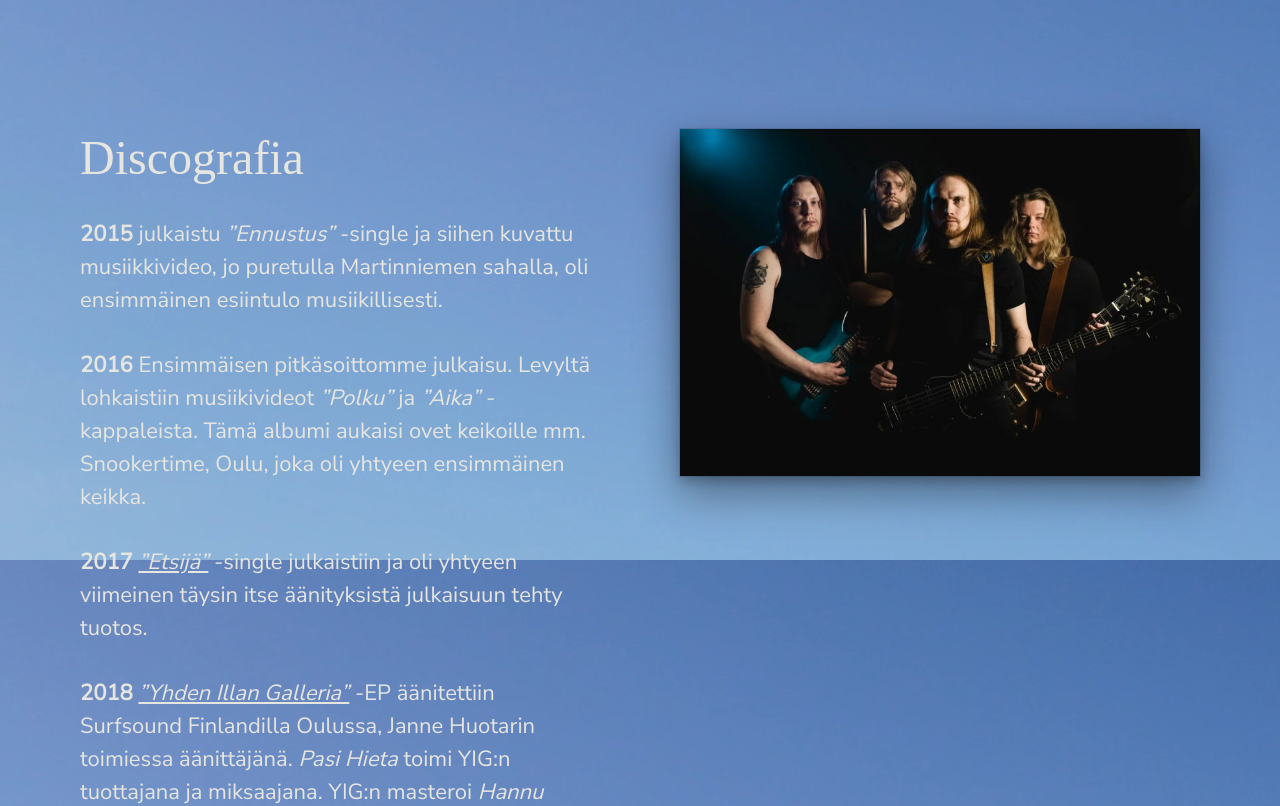
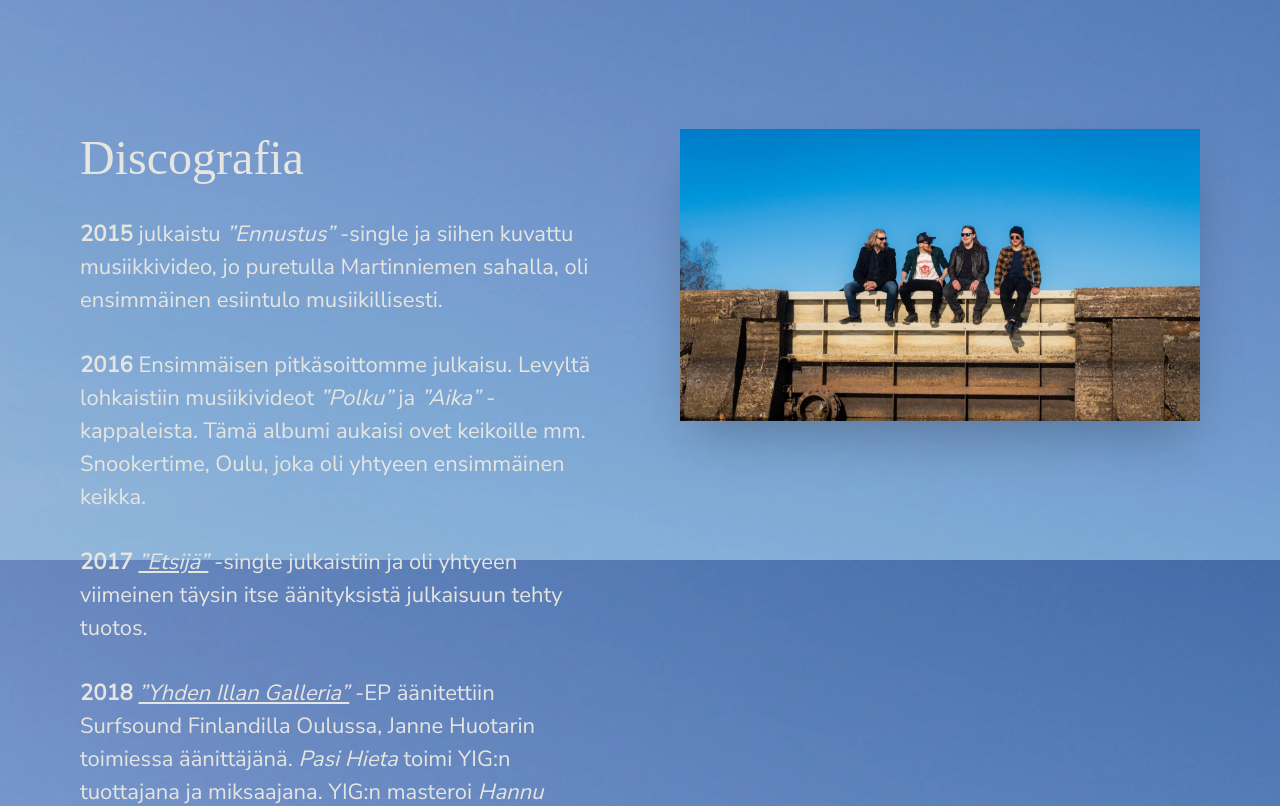
Before and after one commit to oskarijarvelin/next-moskah, a Next.js app: page / in a window 1280 px wide. Shown: the part 1040-1846 px from the top of the page. Built offline with nearby package versions, Linux system fonts and the light colour scheme; a web font is replaced by a local one.

Commit message:
Updated promo img and shadows

```diff
--- a/pages/index.js
+++ b/pages/index.js
@@ -80,7 +80,7 @@ export default function Index() {
                         <Box>
                             <NextLink href="https://www.youtube.com/watch?v=da4qaT6fQmY" passHref>
                                 <Link isExternal title='Mustakirja-musiikkivideo YouTubessa'>
-                                    <Box d='flex' boxShadow='dark-lg' pos='relative' bgColor='black'>
+                                    <Box d='flex' boxShadow='2xl' pos='relative' bgColor='black'>
                                         <Image src='/mustakirja.webp' alt='Ruutukaappaus Mustakirja-musiikkivideosta' width={800} height={450} />
                                         <Icon as={FaRegPlayCircle} color='white' fontSize={{base: 48, lg: 96}} pos='absolute' top={{base: 'calc(50% - 24px)', lg: 'calc(50% - 48px)'}} left={{base: 'calc(50% - 24px)', lg: 'calc(50% - 48px)'}} />
                                     </Box>
@@ -113,15 +113,15 @@ export default function Index() {
                             <Text>Kaaoszinen demonurkka Mustastakirjasta; <i>”Tämän viikon demonurkan voiton vie Moskah, joka lunastaa mahdollisuuden päästä esiintymään Nummirockiin. Onnittelut ukoille, jatkakaa samaan malliin!”</i><br /><NextLink href="https://kaaoszine.fi/demonurkka-vol-185-vk-50-2021-johanna-oikolukee-loppuun/" passHref><Link isExternal>Demonurkka vol. 185</Link></NextLink> (vk 50/2021).</Text>
                         </Box>
                         <Box order={{base: 1, lg: 2}}>
-                            <Box d='flex' boxShadow='dark-lg' bgColor='black'>
-                                <Image src='/promo.webp' alt='Moskah promokuva' width={800} height={534} />
+                            <Box d='flex' boxShadow='2xl' bgColor='black'>
+                                <Image src='/promo2022.webp' alt='Moskah promokuva' width={800} height={450} />
                             </Box>
                         </Box>
                     </SimpleGrid>
 
                     <SimpleGrid columns={{base: 1, lg: 2}} spacing={{base: 10, lg: 20}} mb={{base: 40, lg: 60}}>
                         <Box>
-                            <Box d='flex' boxShadow='dark-lg' bgColor='black'>
+                            <Box d='flex' boxShadow='2xl' bgColor='black'>
                                 <Image src='/keikka2022.webp' alt='Moskah keikalla' width={800} height={533} />
                             </Box>
                         </Box>
```
Also changed, not shown: public/promo2022.webp (added), 1 other file (tests, documents, lock files or other folders).
